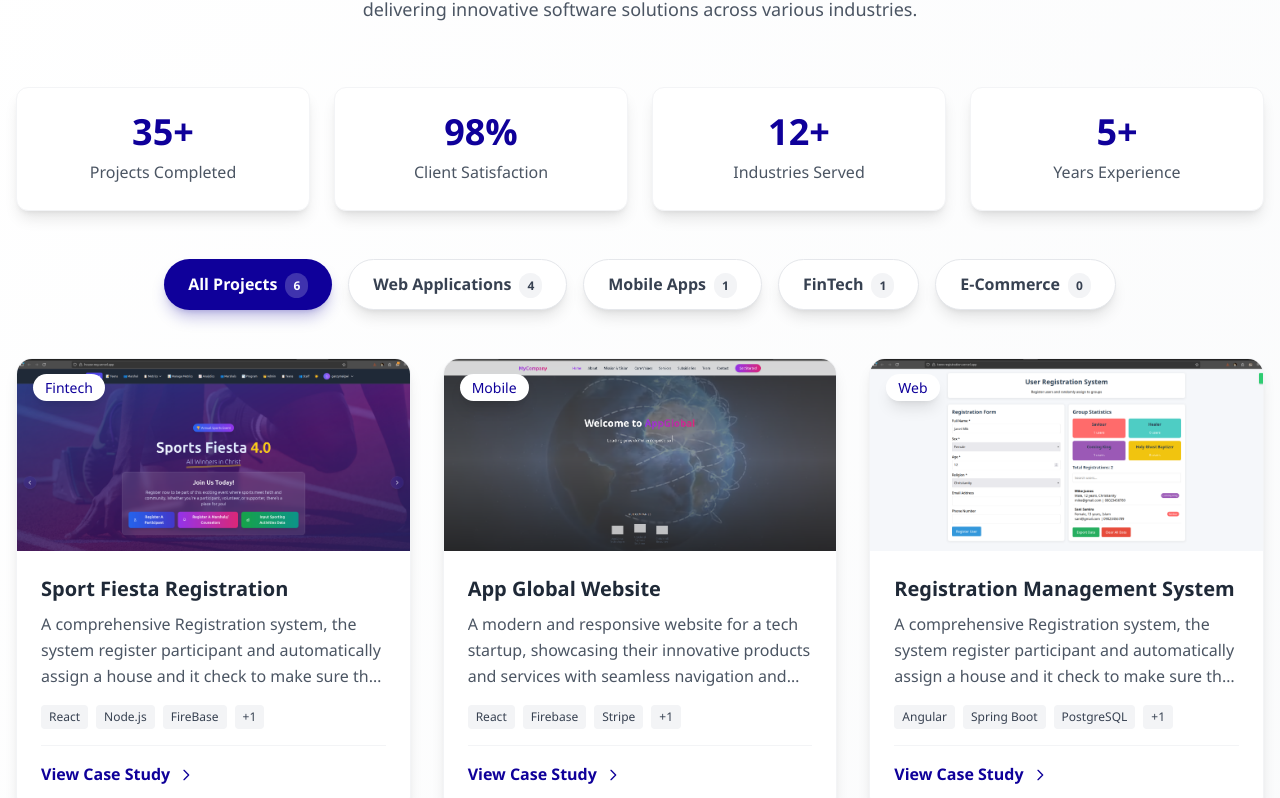
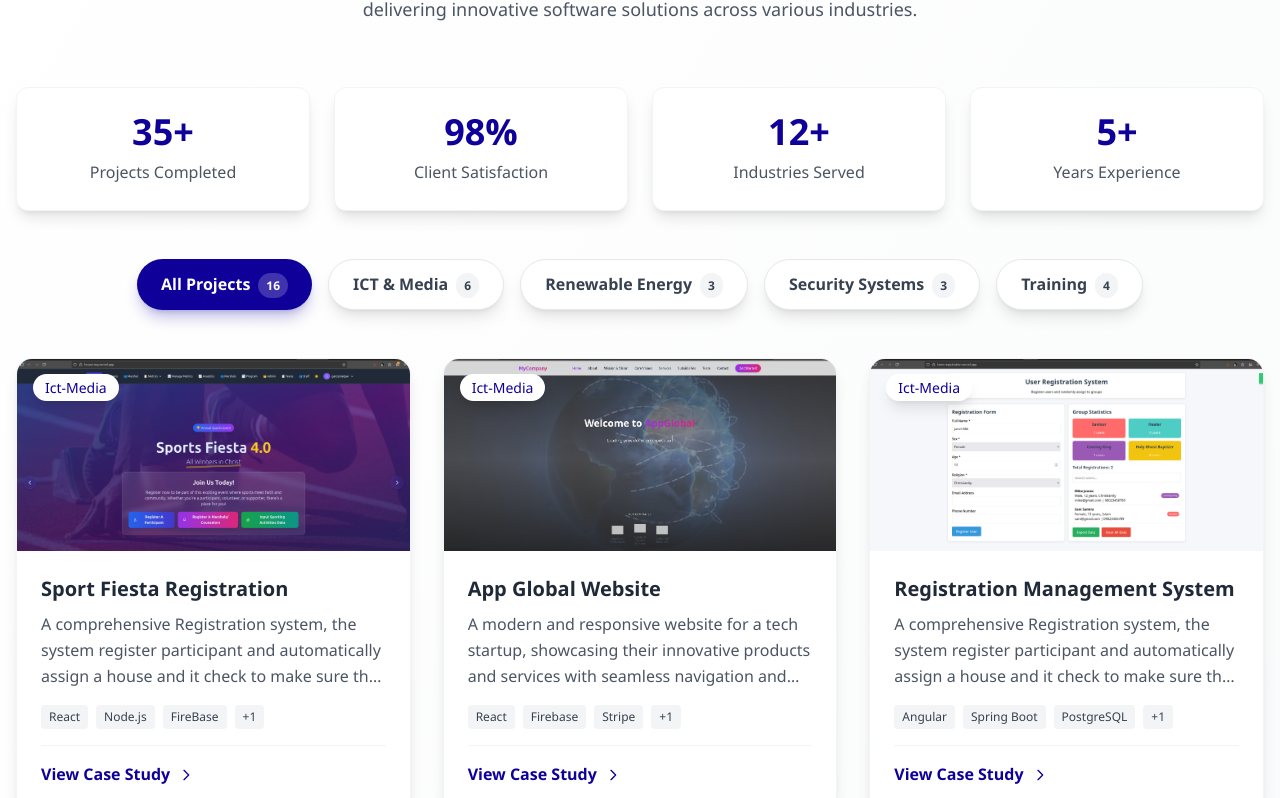
Before and after one commit to IbrahimMalgwi/ganzymalgwitechnologies, a React (Create React App) app: page / in a window 1280 px wide. Shown: the part 7564-8362 px from the top of the page. Built offline with nearby package versions, Linux system fonts and the light colour scheme.

Commit message:
Updated services layout

```diff
--- a/src/components/sections/Industries.jsx
+++ b/src/components/sections/Industries.jsx
@@ -28,7 +28,7 @@ const Industries = () => {
 
     const stats = [
         { value: '12+', label: 'Industries Served' },
-        { value: '50+', label: 'Projects Delivered' },
+        { value: '35+', label: 'Projects Delivered' },
         { value: '100%', label: 'Client Satisfaction' },
         { value: '5+', label: 'Years Experience' }
     ];
--- a/src/components/sections/Portfolio.jsx
+++ b/src/components/sections/Portfolio.jsx
@@ -1,4 +1,4 @@
- // src/components/sections/Portfolio.jsx
+// src/components/sections/Portfolio.jsx
 import React, { useState } from 'react';
 import SectionTitle from '../common/SectionTitle';
 import PortfolioCard from '../ui/PortfolioCard';
@@ -11,12 +11,13 @@ const Portfolio = () => {
     const [currentPage, setCurrentPage] = useState(1);
     const projectsPerPage = 6;
 
+    // Updated categories only - layout remains identical
     const portfolioCategories = [
         { id: 'all', name: 'All Projects', count: portfolioItems.length },
-        { id: 'web', name: 'Web Applications', count: portfolioItems.filter(p => p.category === 'web').length },
-        { id: 'mobile', name: 'Mobile Apps', count: portfolioItems.filter(p => p.category === 'mobile').length },
-        { id: 'fintech', name: 'FinTech', count: portfolioItems.filter(p => p.category === 'fintech').length },
-        { id: 'ecommerce', name: 'E-Commerce', count: portfolioItems.filter(p => p.category === 'ecommerce').length }
+        { id: 'ict-media', name: 'ICT & Media', count: portfolioItems.filter(p => p.category === 'ict-media').length },
+        { id: 'renewable-energy', name: 'Renewable Energy', count: portfolioItems.filter(p => p.category === 'renewable-energy').length },
+        { id: 'security', name: 'Security Systems', count: portfolioItems.filter(p => p.category === 'security').length },
+        { id: 'training', name: 'Training', count: portfolioItems.filter(p => p.category === 'training').length }
     ];
 
     const filteredItems = activeFilter === 'all'
@@ -52,12 +53,12 @@ const Portfolio = () => {
 
     return (
         <section id="portfolio" className="section-padding bg-gradient-to-br from-white to-gray-50 relative overflow-hidden">
-            {/* Background Elements */}
+            {/* Background Elements - EXACTLY THE SAME */}
             <div className="absolute top-0 left-0 w-80 h-80 bg-[#0F009A] opacity-5 rounded-full -translate-x-40 -translate-y-40"></div>
             <div className="absolute bottom-0 right-0 w-96 h-96 bg-[#0F009A] opacity-5 rounded-full translate-x-48 translate-y-48"></div>
 
             <div className="container-custom relative z-10">
-                {/* Header Section */}
+                {/* Header Section - EXACTLY THE SAME */}
                 <div className="text-center mb-16">
                     <SectionTitle
                         tag="OUR PORTFOLIO"
@@ -67,7 +68,7 @@ const Portfolio = () => {
                     />
                 </div>
 
-                {/* Portfolio Stats */}
+                {/* Portfolio Stats - EXACTLY THE SAME */}
                 <div className="grid grid-cols-2 lg:grid-cols-4 gap-6 mb-12">
                     {stats.map((stat, index) => (
                         <div key={index} className="text-center group">
@@ -83,7 +84,7 @@ const Portfolio = () => {
                     ))}
                 </div>
 
-                {/* Filter Tabs */}
+                {/* Filter Tabs - EXACT SAME LAYOUT, only category names changed */}
                 <div className="flex flex-wrap justify-center gap-4 mb-12">
                     {portfolioCategories.map((category) => (
                         <button
@@ -110,7 +111,7 @@ const Portfolio = () => {
                     ))}
                 </div>
 
-                {/* Portfolio Grid */}
+                {/* Portfolio Grid - EXACTLY THE SAME */}
                 <div className="grid md:grid-cols-2 xl:grid-cols-3 gap-8 mb-12">
                     {currentProjects.map((item, index) => (
                         <PortfolioCard
@@ -122,7 +123,7 @@ const Portfolio = () => {
                     ))}
                 </div>
 
-                {/* No Projects Message */}
+                {/* No Projects Message - EXACTLY THE SAME */}
                 {currentProjects.length === 0 && (
                     <div className="text-center py-12">
                         <div className="w-24 h-24 bg-gray-100 rounded-full flex items-center justify-center mx-auto mb-4">
@@ -133,7 +134,7 @@ const Portfolio = () => {
                     </div>
                 )}
 
-                {/* Pagination */}
+                {/* Pagination - EXACTLY THE SAME */}
                 {totalPages > 1 && (
                     <div className="flex justify-center items-center space-x-4 mt-12">
                         <button
@@ -175,7 +176,7 @@ const Portfolio = () => {
                     </div>
                 )}
 
-                {/* CTA Section */}
+                {/* CTA Section - EXACTLY THE SAME */}
                 <div className="text-center mt-16">
                     <div className="bg-gradient-to-r from-[#0F009A] to-[#6A00FF] rounded-2xl p-8 lg:p-12 text-white shadow-2xl">
                         <h3 className="text-2xl lg:text-3xl font-bold mb-4">
@@ -196,7 +197,7 @@ const Portfolio = () => {
                 </div>
             </div>
 
-            {/* Project Detail Modal */}
+            {/* Project Detail Modal - EXACTLY THE SAME */}
             {activeProject && (
                 <div className="fixed inset-0 bg-black bg-opacity-90 flex items-center justify-center z-50 p-4">
                     <div className="bg-white rounded-2xl max-w-4xl w-full max-h-[90vh] overflow-y-auto">
--- a/src/data/portfolio.js
+++ b/src/data/portfolio.js
@@ -1,11 +1,12 @@
 // src/data/portfolio.js
 export const portfolioItems = [
+    // ICT & Media Projects
     {
         id: 1,
         title: "Sport Fiesta Registration",
         description: "A comprehensive Registration system, the system register participant and automatically assign a house and it check to make sure that the participant is not already registered, it also make sure there are the same number of participants in each house.",
         image: "/assets/img/portfolio/port5.png",
-        category: "fintech",
+        category: "ict-media",
         technologies: ["React", "Node.js", "FireBase", "TypeScript"],
         features: ["Registration", "Analysis", "Automatic Distribution", "Real-time Analytics"],
         liveUrl: "https://house-reg.vercel.app/",
@@ -16,7 +17,7 @@ export const portfolioItems = [
         title: "App Global Website",
         description: "A modern and responsive website for a tech startup, showcasing their innovative products and services with seamless navigation and engaging visuals.",
         image: "/assets/img/portfolio/port3.png",
-        category: "mobile",
+        category: "ict-media",
         technologies: ["React", "Firebase", "Stripe", "Redux"],
         features: ["Website", "Shopping ", "Payment Integration", "Order Tracking"],
         liveUrl: "https://app-global-website.vercel.app/",
@@ -27,7 +28,7 @@ export const portfolioItems = [
         title: "Registration Management System",
         description: "A comprehensive Registration system, the system register participant and automatically assign a house and it check to make sure that the participant is not already registered, it also make sure there are the same number of participants in each house. management solution for streamlining operations and improving productivity.",
         image: "/assets/img/portfolio/port1.png",
-        category: "web",
+        category: "ict-media",
         technologies: ["Angular", "Spring Boot", "PostgreSQL", "Docker"],
         features: ["CRM", "Inventory Management", "Reporting", "Multi-tenant Architecture"],
         liveUrl: "https://teen-registration.vercel.app/",
@@ -38,7 +39,7 @@ export const portfolioItems = [
         title: "Boys Care Website",
         description: "Boys care mentorship website is a platform that connects mentors with mentees, providing resources and support for personal and professional growth.",
         image: "/assets/img/portfolio/port2.png",
-        category: "web",
+        category: "ict-media",
         technologies: ["Vue.js", "Python", "MySQL", "WebRTC"],
         features: ["Mentorship", "Appointment Scheduling", "E-prescriptions", "Education"],
         liveUrl: "https://boyscarefoundation.vercel.app/",
@@ -49,7 +50,7 @@ export const portfolioItems = [
         title: "PriceWise",
         description: "PriceWish is an AI powered price comparison platform that helps users find the best deals across multiple online retailers.",
         image: "/assets/img/portfolio/port4.png",
-        category: "web",
+        category: "ict-media",
         technologies: ["React", "Node.js", "MongoDB", "Google Maps API"],
         features: ["Real-time Tracking", "Route Optimization", "Fleet Management", "Delivery Analytics"],
         liveUrl: "https://pricewise-roan.vercel.app/",
@@ -60,10 +61,142 @@ export const portfolioItems = [
         title: "Zira Smart Systems Solutions",
         description: "A modern and responsive website for a tech startup, showcasing their innovative products and services with seamless navigation and engaging visuals.",
         image: "/assets/img/portfolio/port6.png",
-        category: "web",
+        category: "ict-media",
         technologies: ["React", "Laravel", "MySQL", "AWS"],
         features: ["Course Management", "Video Streaming", "Progress Tracking", "Certification"],
         liveUrl: "https://zirasmartsystemsolutions.com.ng/",
         githubUrl: "#"
+    },
+
+    // Renewable Energy Projects
+    {
+        id: 7,
+        title: "Solar Farm Monitoring System",
+        description: "A comprehensive monitoring and management system for large-scale solar farms, providing real-time performance analytics and maintenance alerts.",
+        image: "/assets/img/portfolio/solar-farm.jpg",
+        category: "renewable-energy",
+        technologies: ["IoT Sensors", "React", "Python", "MySQL"],
+        features: ["Real-time Monitoring", "Performance Analytics", "Maintenance Alerts", "Energy Production Reports"],
+        liveUrl: "#",
+        githubUrl: "#",
+        results: [
+            { value: "25%", label: "Efficiency Increase" },
+            { value: "99.8%", label: "Uptime" }
+        ]
+    },
+    {
+        id: 8,
+        title: "Residential Solar Installation",
+        description: "Complete solar power solution for residential buildings with smart energy management and grid integration capabilities.",
+        image: "/assets/img/portfolio/residential-solar.jpg",
+        category: "renewable-energy",
+        technologies: ["Solar Panels", "Battery Storage", "Smart Inverters", "Mobile App"],
+        features: ["Energy Storage", "Grid Integration", "Mobile Monitoring", "Cost Savings"],
+        liveUrl: "#",
+        githubUrl: "#",
+        results: [
+            { value: "80%", label: "Energy Bill Reduction" },
+            { value: "24/7", label: "Power Supply" }
+        ]
+    },
+    {
+        id: 9,
+        title: "Wind Turbine Control System",
+        description: "Advanced control and monitoring system for wind energy farms with predictive maintenance and performance optimization.",
+        image: "/assets/img/portfolio/wind-turbine.jpg",
+        category: "renewable-energy",
+        technologies: ["PLC Systems", "SCADA", "React Dashboard", "Cloud Storage"],
+        features: ["Remote Control", "Predictive Maintenance", "Performance Optimization", "Safety Monitoring"],
+        liveUrl: "#",
+        githubUrl: "#"
+    },
+
+    // Security Systems Projects
+    {
+        id: 10,
+        title: "Smart CCTV Surveillance Network",
+        description: "Intelligent CCTV surveillance system with facial recognition, motion detection, and remote monitoring capabilities for commercial complexes.",
+        image: "/assets/img/portfolio/cctv-system.jpg",
+        category: "security",
+        technologies: ["IP Cameras", "AI Analytics", "React", "Node.js"],
+        features: ["Facial Recognition", "Motion Detection", "Remote Access", "Cloud Storage"],
+        liveUrl: "#",
+        githubUrl: "#",
+        results: [
+            { value: "95%", label: "Detection Accuracy" },
+            { value: "30%", label: "Response Time Improvement" }
+        ]
+    },
+    {
+        id: 11,
+        title: "Vehicle Tracking Solution",
+        description: "Comprehensive GPS tracking system for fleet management with real-time location tracking and route optimization.",
+        image: "/assets/img/portfolio/vehicle-tracking.jpg",
+        category: "security",
+        technologies: ["GPS Trackers", "React", "MongoDB", "Google Maps API"],
+        features: ["Real-time Tracking", "Geo-fencing", "Route History", "Fuel Monitoring"],
+        liveUrl: "#",
+        githubUrl: "#"
+    },
+    {
+        id: 12,
+        title: "Access Control System",
+        description: "Advanced access control system with biometric authentication and centralized management for corporate offices.",
+        image: "/assets/img/portfolio/access-control.jpg",
+        category: "security",
+        technologies: ["Biometric Scanners", "RFID", "React Dashboard", "MySQL"],
+        features: ["Biometric Access", "Time-based Controls", "Visitor Management", "Audit Logs"],
+        liveUrl: "#",
+        githubUrl: "#"
+    },
+
+    // Training Projects
+    {
+        id: 13,
+        title: "Web Development Bootcamp",
+        description: "Comprehensive web development training program covering frontend and backend technologies with hands-on projects and mentorship.",
+        image: "/assets/img/portfolio/web-training.jpg",
+        category: "training",
+        technologies: ["HTML/CSS", "JavaScript", "React", "Node.js"],
+        features: ["Hands-on Projects", "Industry Mentors", "Career Support", "Certification"],
+        liveUrl: "#",
+        githubUrl: "#",
+        results: [
+            { value: "200+", label: "Students Trained" },
+            { value: "85%", label: "Job Placement" }
+        ]
+    },
+    {
+        id: 14,
+        title: "Solar Installation Training",
+        description: "Professional training program for solar energy system installation, maintenance, and troubleshooting.",
+        image: "/assets/img/portfolio/solar-training.jpg",
+        category: "training",
+        technologies: ["Practical Training", "Safety Protocols", "System Design", "Maintenance"],
+        features: ["Practical Sessions", "Safety Training", "Certification", "Job Placement"],
+        liveUrl: "#",
+        githubUrl: "#"
+    },
+    {
+        id: 15,
+        title: "Cybersecurity Workshop",
+        description: "Intensive cybersecurity training program covering network security, ethical hacking, and security best practices.",
+        image: "/assets/img/portfolio/cyber-training.jpg",
+        category: "training",
+        technologies: ["Network Security", "Ethical Hacking", "Risk Assessment", "Compliance"],
+        features: ["Hands-on Labs", "Real-world Scenarios", "Expert Instructors", "Certification"],
+        liveUrl: "#",
+        githubUrl: "#"
+    },
+    {
+        id: 16,
+        title: "Security Systems Installation Course",
+        description: "Comprehensive training on installing and maintaining various security systems including CCTV, access control, and alarms.",
+        image: "/assets/img/portfolio/security-training.jpg",
+        category: "training",
+        technologies: ["CCTV Installation", "Access Control", "Alarm Systems", "Troubleshooting"],
+        features: ["Practical Installation", "System Configuration", "Maintenance", "Certification"],
+        liveUrl: "#",
+        githubUrl: "#"
     }
 ];
```
